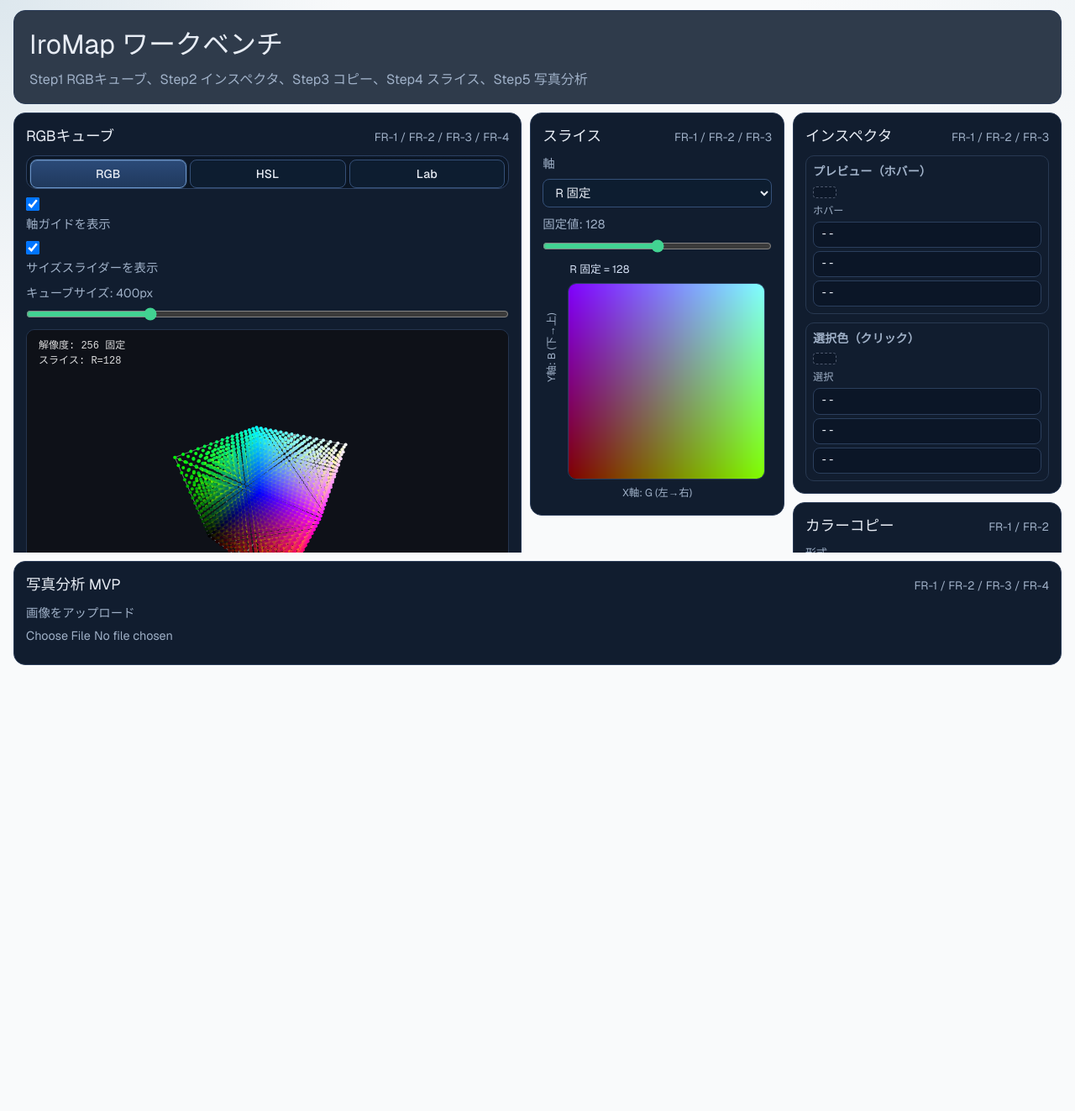
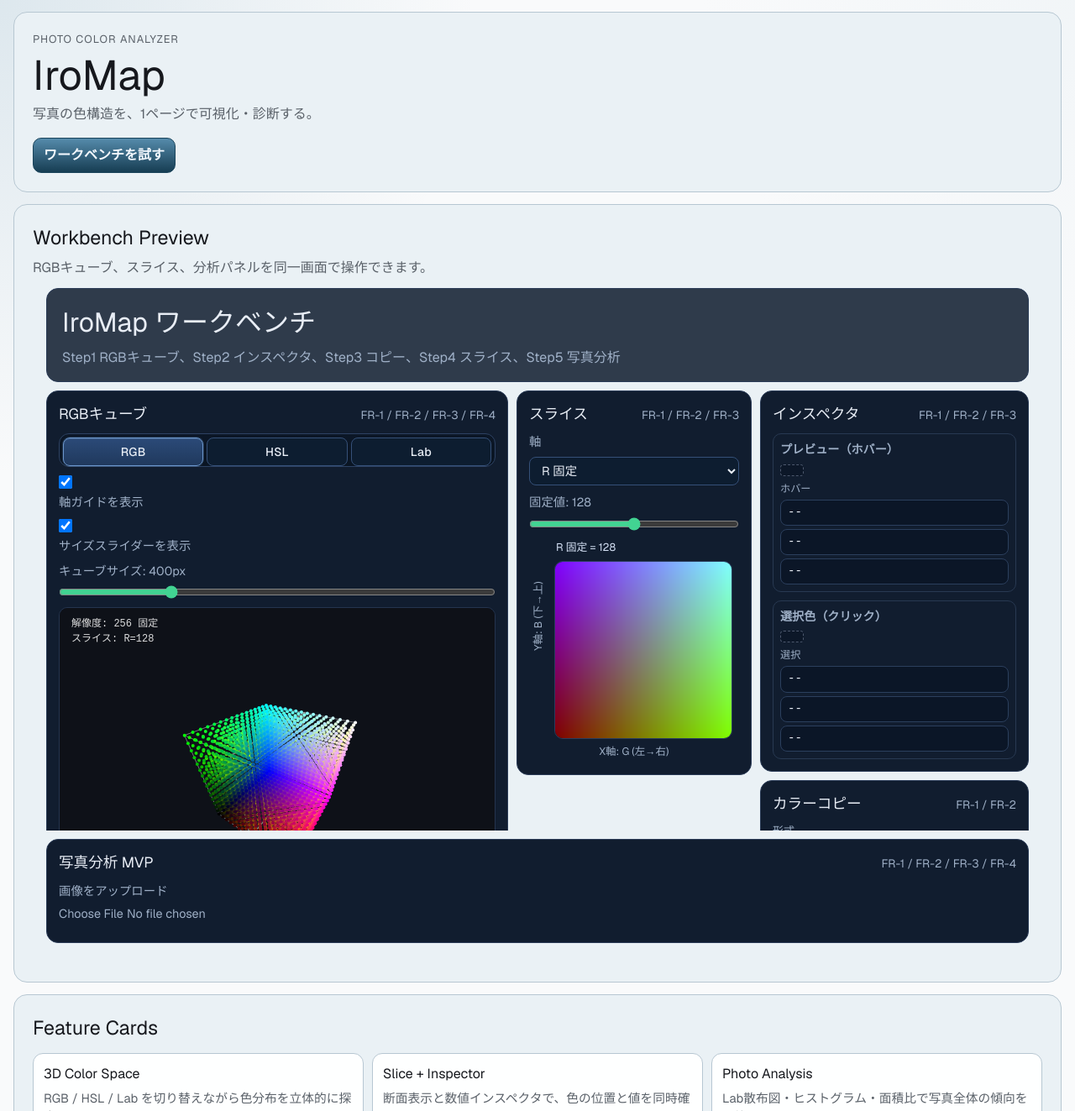
Before and after one commit to Shunkicreate/IroMap, a Next.js app in the folder web/: page / in a window 1280 px wide. Shown: the top 1323 px of the page at 84% size. Before the commit the page ends 812 px from the top, so only its background shows below. Built offline with nearby package versions, Linux system fonts and the light colour scheme.

Commit message:
feat(ui-foundation): replace top page with one-page landing layout

```diff
--- a/web/src/app/globals.css
+++ b/web/src/app/globals.css
@@ -95,6 +95,99 @@
       );
     min-height: 100vh;
   }
+}
+
+:root {
+  --landing-surface: color-mix(in oklab, var(--card) 90%, var(--primary) 10%);
+  --landing-border: color-mix(in oklab, var(--border) 80%, var(--primary) 20%);
+}
+
+.landingPage {
+  width: min(1440px, calc(100% - 32px));
+  margin: 14px auto 24px;
+  display: grid;
+  gap: 14px;
+}
+
+.landingHero,
+.landingSection {
+  border: 1px solid var(--landing-border);
+  border-radius: 16px;
+  padding: clamp(14px, 2vw, 22px);
+  background: var(--landing-surface);
+}
+
+.landingHero h1 {
+  margin: 8px 0 0;
+  font-size: clamp(2rem, 4.4vw, 3.1rem);
+  line-height: 1.05;
+}
+
+.landingEyebrow {
+  margin: 0;
+  font-size: 0.8rem;
+  letter-spacing: 0.08em;
+  text-transform: uppercase;
+  color: var(--muted-foreground);
+}
+
+.landingLead {
+  margin: 8px 0 16px;
+  color: var(--muted-foreground);
+}
+
+.landingCta,
+.landingDocsLink {
+  width: fit-content;
+  display: inline-flex;
+  align-items: center;
+  justify-content: center;
+  border-radius: 10px;
+  border: 1px solid color-mix(in oklab, var(--primary) 68%, black 32%);
+  background: linear-gradient(
+    180deg,
+    color-mix(in oklab, var(--primary) 84%, white 16%),
+    color-mix(in oklab, var(--primary) 64%, black 36%)
+  );
+  color: var(--primary-foreground);
+  text-decoration: none;
+  padding: 8px 12px;
+  font-weight: 600;
+}
+
+.landingSectionHeader h2 {
+  margin: 0;
+  font-size: clamp(1.1rem, 2.2vw, 1.45rem);
+}
+
+.landingSectionHeader p {
+  margin: 6px 0 0;
+  color: var(--muted-foreground);
+}
+
+.featureCards {
+  margin-top: 12px;
+  display: grid;
+  gap: 10px;
+  grid-template-columns: repeat(auto-fit, minmax(220px, 1fr));
+}
+
+.featureCard {
+  border: 1px solid var(--landing-border);
+  border-radius: 12px;
+  padding: 12px;
+  background: color-mix(in oklab, var(--card) 92%, var(--background) 8%);
+}
+
+.featureCard h3 {
+  margin: 0;
+  font-size: 1rem;
+}
+
+.featureCard p {
+  margin: 6px 0 0;
+  color: var(--muted-foreground);
+  font-size: 0.92rem;
 }
 
 :root {
@@ -514,6 +607,16 @@
 }
 
 @media (max-width: 640px) {
+  .landingPage {
+    width: calc(100% - 20px);
+    margin: 10px auto 16px;
+    gap: 10px;
+  }
+
+  .landingHero h1 {
+    font-size: 2rem;
+  }
+
   .pageHeader p {
     display: none;
   }
--- a/web/src/app/page.tsx
+++ b/web/src/app/page.tsx
@@ -1,5 +1,59 @@
 import { ColorWorkbench } from "@/features/workbench/color-workbench";
 
 export default function Home() {
-  return <ColorWorkbench />;
+  return (
+    <main className="landingPage">
+      <section className="landingHero">
+        <p className="landingEyebrow">Photo Color Analyzer</p>
+        <h1>IroMap</h1>
+        <p className="landingLead">写真の色構造を、1ページで可視化・診断する。</p>
+        <a href="#workbench-preview" className="landingCta">
+          ワークベンチを試す
+        </a>
+      </section>
+
+      <section id="workbench-preview" className="landingSection">
+        <header className="landingSectionHeader">
+          <h2>Workbench Preview</h2>
+          <p>RGBキューブ、スライス、分析パネルを同一画面で操作できます。</p>
+        </header>
+        <ColorWorkbench />
+      </section>
+
+      <section className="landingSection">
+        <header className="landingSectionHeader">
+          <h2>Feature Cards</h2>
+        </header>
+        <div className="featureCards">
+          <article className="featureCard">
+            <h3>3D Color Space</h3>
+            <p>RGB / HSL / Lab を切り替えながら色分布を立体的に探索。</p>
+          </article>
+          <article className="featureCard">
+            <h3>Slice + Inspector</h3>
+            <p>断面表示と数値インスペクタで、色の位置と値を同時確認。</p>
+          </article>
+          <article className="featureCard">
+            <h3>Photo Analysis</h3>
+            <p>Lab散布図・ヒストグラム・面積比で写真全体の傾向を要約。</p>
+          </article>
+        </div>
+      </section>
+
+      <section className="landingSection">
+        <header className="landingSectionHeader">
+          <h2>Docs</h2>
+          <p>仕様・設計・開発ルールは docs に集約しています。</p>
+        </header>
+        <a
+          href="https://github.com/Shunkicreate/IroMap/tree/main/docs"
+          target="_blank"
+          rel="noreferrer"
+          className="landingDocsLink"
+        >
+          ドキュメントを見る
+        </a>
+      </section>
+    </main>
+  );
 }
```
